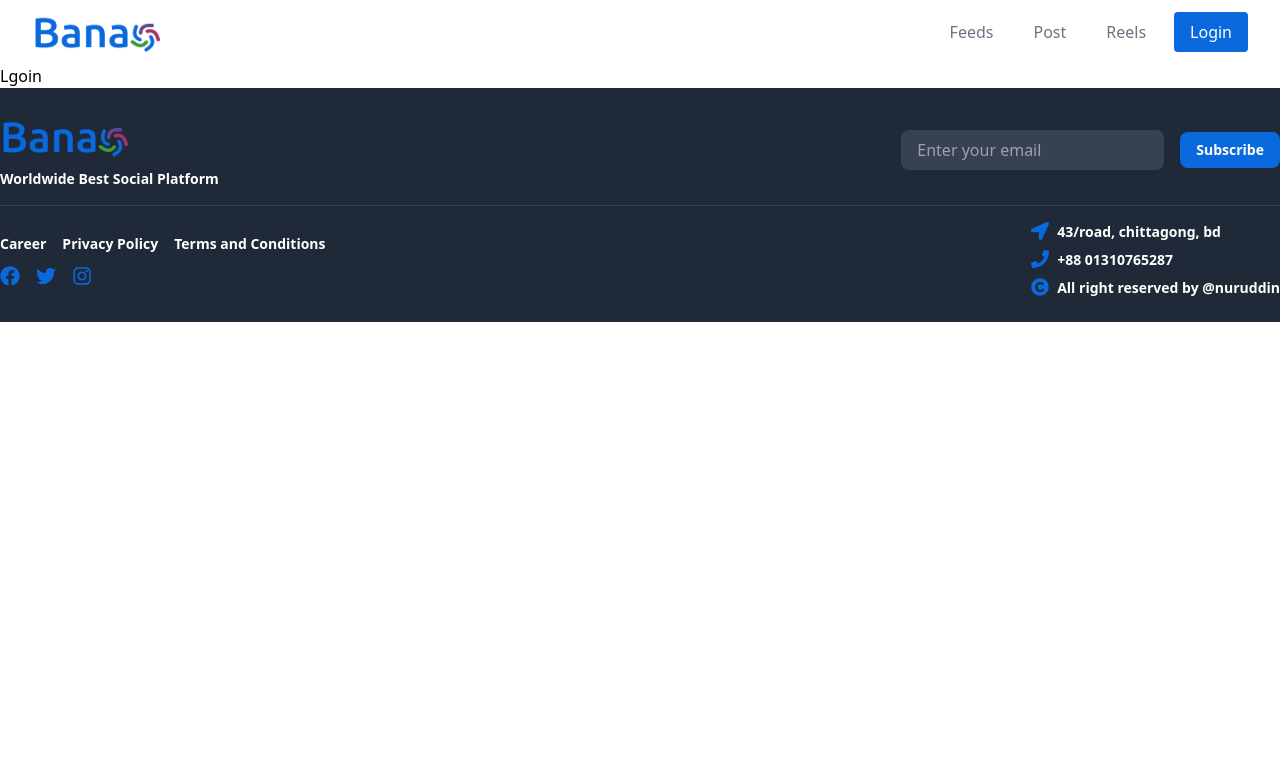
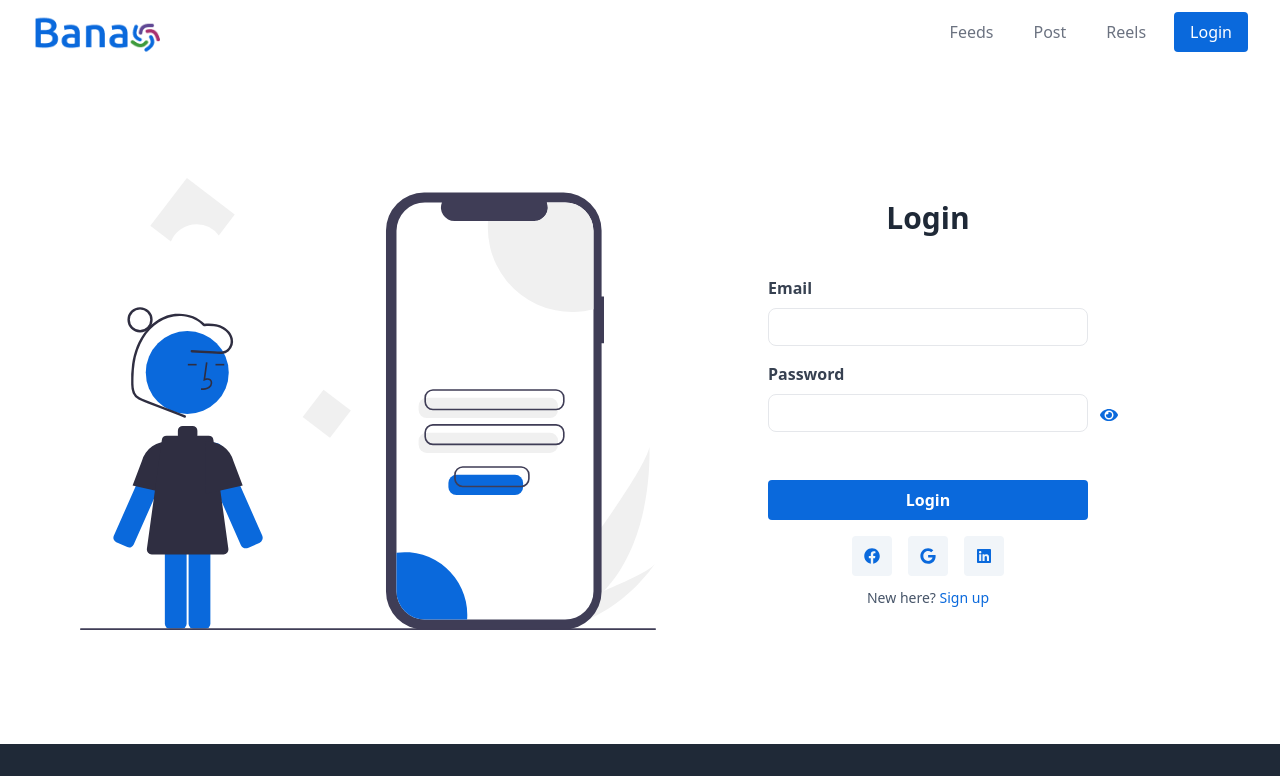
Before and after one commit to itznur07/banao-social, a React (Vite) app: page /login in a window 1280 px wide. Shown: the top 776 px of the page. Built offline with nearby package versions, Linux system fonts and the light colour scheme.

Commit message:
Login Page

```diff
--- a/src/Pages/Login/Login.jsx
+++ b/src/Pages/Login/Login.jsx
@@ -1,7 +1,151 @@
-import React from "react";
+import { useState } from "react";
+import { useForm } from "react-hook-form";
+import { FaEye, FaFacebook, FaGoogle, FaLinkedin } from "react-icons/fa";
+import { Link } from "react-router-dom";
+import login from "../../assets/login.svg";
 
 const Login = () => {
-  return <div>Lgoin</div>;
+  // useTitle("Login");
+  const [show, setShow] = useState(false);
+
+  const {
+    register,
+    handleSubmit,
+    reset,
+    formState: { errors },
+  } = useForm();
+
+  const handleSignIn = ({ email, password }) => {
+    // logInUserWithEmailPassword(email, password)
+    //   .then(() => {
+    //     Swal.fire({
+    //       icon: "success",
+    //       title: "Congratulations!🎊",
+    //       text: "You login successfull!",
+    //       confirmButtonText: "Awesome!",
+    //       confirmButtonColor: "#49BBBD",
+    //       iconColor: "text-green-500",
+    //       customClass: {
+    //         title: "text-green-500 text-3xl",
+    //         text: "text-slate-500",
+    //       },
+    //     });
+    //     reset();
+    //     navigate(from, { replace: true });
+    //   })
+    //   .catch((error) => {
+    //     var errorCode = error.code;
+    //     var errorMessage = error.message;
+    //     if (errorCode === "auth/wrong-password") {
+    //       Swal.fire({
+    //         icon: "error",
+    //         title: "Error",
+    //         text: "Your Password is wrong!",
+    //         confirmButtonText: "ok!",
+    //         confirmButtonColor: "#49BBBD",
+    //       });
+    //     } else {
+    //       console.log(errorMessage);
+    //     }
+    //   });
+  };
+
+  return (
+    <div className='flex  max-w-7xl mx-auto justify-center py-14 items-center'>
+      <div>
+        <img className='max-w-xl md:block hidden' src={login} alt='person' />
+      </div>
+      <form
+        onSubmit={handleSubmit(handleSignIn)}
+        className='bg-white p-20 px-28 '
+      >
+        <h2 className='text-3xl text-center  font-semibold text-gray-800 mb-10'>
+          Login
+        </h2>
+        <div className='mb-4'>
+          <label htmlFor='email' className='block text-gray-700 font-bold mb-2'>
+            Email
+          </label>
+          <input
+            type='email'
+            name='email'
+            id='email'
+            className={`w-80 border rounded-lg py-2 px-4 text-gray-700 leading-tight focus:outline-none focus:ring-2 focus:ring-[#0A69DC] focus:border-transparent focus:shadow-lg focus:transform focus:transition focus:duration-500 focus:scale-105 ${
+              errors.email ? "border-red-500" : ""
+            }`}
+            {...register("email", {
+              required: "Email is required",
+              pattern: /^[^\s@]+@[^\s@]+\.[^\s@]+$/,
+            })}
+          />
+          <br />
+          {errors.email && (
+            <span className='text-red-500'>{errors.email.message}</span>
+          )}
+        </div>
+        <div className='mb-2'>
+          <label
+            htmlFor='password'
+            className='block text-gray-700 font-bold mb-2'
+          >
+            Password
+          </label>
+          <input
+            type={`${show === true ? "text" : "password"}`}
+            name='password'
+            id='password'
+            className={`relative w-80 border rounded-lg py-2 px-4 text-gray-700 leading-tight focus:outline-none focus:ring-2 focus:ring-[#0A69DC] focus:border-transparent focus:shadow-lg focus:transform focus:transition focus:duration-500 focus:scale-105 ${
+              errors.password ? "border-red-500" : ""
+            }`}
+            {...register("password", {
+              required: "Password Field is required",
+            })}
+          />
+          <span
+            onClick={() => setShow(!show)}
+            className='absolute mt-3 mx-3 cursor-pointer text-[#0A69DC]'
+          >
+            <FaEye size={18}></FaEye>
+          </span>
+          <br />
+          {errors.password && (
+            <span className='text-red-500'>{errors.password.message}</span>
+          )}
+
+          <br />
+        </div>
+        {/*
+        <span className='text-sm mb-4 mt-2'>
+          Forget password?{" "}
+          <span className='text-blue-500 cursor-pointer'>reset</span>
+        </span> */}
+        {/* <br /> */}
+        <button
+          type='submit'
+          className='bg-[#0A69DC] text-white w-full font-bold py-2 mt-4 px-4 rounded focus:outline-none focus:shadow-outline'
+        >
+          Login
+        </button>
+        <div className='text-center mt-4 space-x-4 text-[#0A69DC]'>
+          <button type='button' className='p-3 rounded bg-slate-100'>
+            <FaFacebook />
+          </button>
+          <button type='button' className='p-3 rounded bg-slate-100'>
+            <FaGoogle />
+          </button>
+          <button type='button' className='p-3 rounded bg-slate-100'>
+            <FaLinkedin />
+          </button>
+        </div>
+        <div className='text-center text-md mt-3 text-sm text-slate-600'>
+          New here?{" "}
+          <Link to='/signup'>
+            <span className='text-[#0A69DC] font-medium'>Sign up</span>
+          </Link>
+        </div>
+      </form>
+    </div>
+  );
 };
 
 export default Login;
```
Also changed, not shown: src/assets/login.svg (added).
